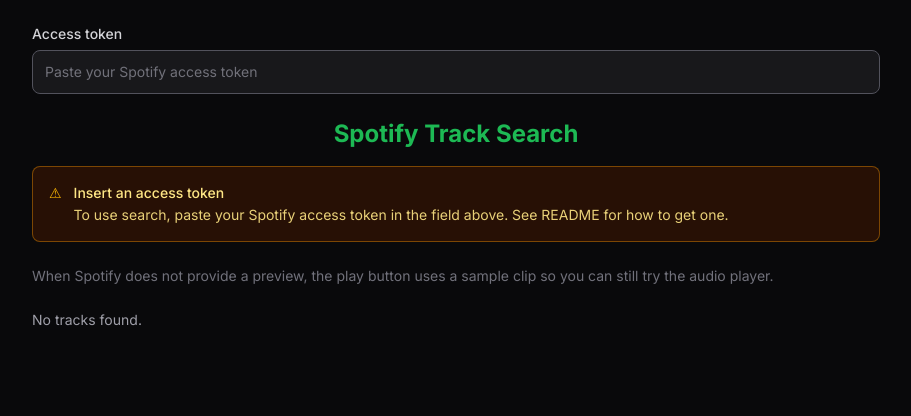
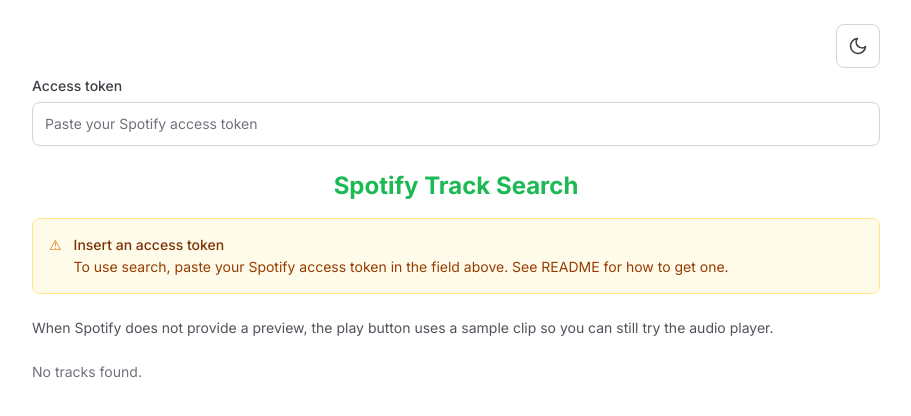
Before and after one commit to charlene1804/React-Spotify-client, a Next.js app: page / in a window 1280 px wide. Shown: the top 416 px of the page, without its empty margins (184-1095 px from the left). Built offline with nearby package versions, Linux system fonts and the light colour scheme.

Commit message:
light and dark mode

```diff
--- a/src/app/globals.css
+++ b/src/app/globals.css
@@ -1,4 +1,6 @@
 @import "tailwindcss";
+
+@custom-variant dark (&:where(.dark, .dark *));
 
 :root {
   --accent: #1DB954;
@@ -19,3 +21,24 @@ body {
 input::placeholder {
   color: rgb(113 113 122);
 }
+
+input:-webkit-autofill,
+input:-webkit-autofill:hover,
+input:-webkit-autofill:focus,
+input:-webkit-autofill:active {
+  -webkit-box-shadow: 0 0 0 30px white inset;
+  box-shadow: 0 0 0 30px white inset;
+}
+
+.dark input {
+  color: rgb(244 244 245);
+}
+
+.dark input:-webkit-autofill,
+.dark input:-webkit-autofill:hover,
+.dark input:-webkit-autofill:focus,
+.dark input:-webkit-autofill:active {
+  -webkit-box-shadow: 0 0 0 30px rgb(39 39 42) inset;
+  box-shadow: 0 0 0 30px rgb(39 39 42) inset;
+  -webkit-text-fill-color: rgb(244 244 245);
+}
--- a/src/app/home-client.tsx
+++ b/src/app/home-client.tsx
@@ -6,6 +6,7 @@ import { fetchTracks } from "@/lib/spotify";
 import TokenInput from "@/components/TokenInput";
 import Search from "@/components/Search";
 import TrackResults from "@/components/TrackResults";
+import ThemeToggle from "@/components/ThemeToggle";
 
 export default function HomeClient() {
   const { accessToken, setAccessToken, searchTerm, setSearchTerm } = useApp();
@@ -17,6 +18,9 @@ export default function HomeClient() {
 
   return (
     <main className="min-h-screen px-4 py-5 sm:px-6 sm:py-6 md:max-w-4xl md:mx-auto">
+      <div className="flex justify-end mb-2">
+        <ThemeToggle />
+      </div>
       <div className="space-y-4 sm:space-y-6">
         <TokenInput accessToken={accessToken} setAccessToken={setAccessToken} />
         <Search
@@ -25,7 +29,7 @@ export default function HomeClient() {
           setSearchTerm={setSearchTerm}
           isLoading={isLoading}
         />
-        <p className="text-xs text-zinc-500 sm:text-sm">
+        <p className="text-xs text-zinc-600 sm:text-sm dark:text-zinc-400">
           When Spotify does not provide a preview, the play button uses a sample
           clip so you can still try the audio player.
         </p>
--- a/src/app/layout.tsx
+++ b/src/app/layout.tsx
@@ -16,8 +16,8 @@ export default function RootLayout({
   children: React.ReactNode;
 }>) {
   return (
-    <html lang="en" className="dark">
-      <body className={`${inter.variable} font-sans antialiased bg-zinc-950 text-zinc-100 min-h-screen`}>
+    <html lang="en">
+      <body className={`${inter.variable} font-sans antialiased min-h-screen`}>
         <Providers>{children}</Providers>
       </body>
     </html>
--- a/src/app/providers.tsx
+++ b/src/app/providers.tsx
@@ -1,7 +1,30 @@
 "use client";
 
 import { QueryClient, QueryClientProvider } from "@tanstack/react-query";
-import { createContext, useContext, useState } from "react";
+import { createContext, useContext, useEffect, useState } from "react";
+
+const THEME_KEY = "theme";
+
+function getInitialTheme(): "light" | "dark" {
+  if (typeof window === "undefined") return "dark";
+  const stored = localStorage.getItem(THEME_KEY) as "light" | "dark" | null;
+  if (stored === "light" || stored === "dark") return stored;
+  if (typeof window.matchMedia !== "function") return "light";
+  return window.matchMedia("(prefers-color-scheme: dark)").matches ? "dark" : "light";
+}
+
+type ThemeContextValue = {
+  theme: "light" | "dark";
+  setTheme: (theme: "light" | "dark") => void;
+};
+
+const ThemeContext = createContext<ThemeContextValue | null>(null);
+
+export function useTheme() {
+  const ctx = useContext(ThemeContext);
+  if (!ctx) throw new Error("useTheme must be used within Providers");
+  return ctx;
+}
 
 type AppContextValue = {
   accessToken: string;
@@ -27,18 +50,44 @@ const queryClient = new QueryClient({
 });
 
 export function Providers({ children }: { children: React.ReactNode }) {
+  const [theme, setThemeState] = useState<"light" | "dark">("dark");
+  const [mounted, setMounted] = useState(false);
+
+  useEffect(() => {
+    setThemeState(getInitialTheme());
+    setMounted(true);
+  }, []);
+
+  useEffect(() => {
+    if (!mounted) return;
+    localStorage.setItem(THEME_KEY, theme);
+  }, [mounted, theme]);
+
+  const setTheme = (next: "light" | "dark") => setThemeState(next);
+
   const [accessToken, setAccessToken] = useState("");
   const [searchTerm, setSearchTerm] = useState("");
-  const value: AppContextValue = {
+  const appValue: AppContextValue = {
     accessToken,
     setAccessToken,
     searchTerm,
     setSearchTerm,
   };
+  const themeValue: ThemeContextValue = { theme, setTheme };
+
+  const showDark =
+    mounted && theme === "dark";
+  const wrapperClass = showDark
+    ? "dark min-h-screen bg-zinc-900 text-zinc-200"
+    : "min-h-screen bg-white text-zinc-900";
 
   return (
     <QueryClientProvider client={queryClient}>
-      <AppContext.Provider value={value}>{children}</AppContext.Provider>
+      <ThemeContext.Provider value={themeValue}>
+        <div className={wrapperClass}>
+          <AppContext.Provider value={appValue}>{children}</AppContext.Provider>
+        </div>
+      </ThemeContext.Provider>
     </QueryClientProvider>
   );
 }
--- a/src/components/Search.tsx
+++ b/src/components/Search.tsx
@@ -24,15 +24,15 @@ export default function Search({
       </div>
       {!hasToken && (
         <div
-          className="flex gap-3 rounded-lg border border-amber-500/40 bg-amber-950/50 p-3 text-sm text-amber-200 sm:p-4"
+          className="flex gap-3 rounded-lg border border-amber-200 bg-amber-50 p-3 text-sm text-amber-900 sm:p-4 dark:border-amber-500/40 dark:bg-amber-950/50 dark:text-amber-200"
           role="status"
         >
-          <span aria-hidden className="shrink-0 text-amber-400">
+          <span aria-hidden className="shrink-0 text-amber-600 dark:text-amber-400">
             ⚠
           </span>
           <div className="min-w-0">
             <p className="font-medium">Insert an access token</p>
-            <p className="mt-0.5 text-amber-200/90">
+            <p className="mt-0.5 text-amber-800 dark:text-amber-200/90">
               To use search, paste your Spotify access token in the field above.
               See README for how to get one.
             </p>
@@ -44,7 +44,7 @@ export default function Search({
           onSubmit={(e) => e.preventDefault()}
           className="flex flex-col gap-2"
         >
-          <label htmlFor="search" className="block text-sm font-medium text-zinc-300">
+          <label htmlFor="search" className="block text-sm font-medium text-zinc-700 dark:text-zinc-300">
             Search for a track
           </label>
           <input
@@ -53,11 +53,11 @@ export default function Search({
             value={searchTerm}
             onChange={(e) => setSearchTerm(e.target.value)}
             placeholder="Search for a track"
-            className="w-full min-h-[44px] rounded-lg border border-zinc-600 bg-zinc-900 px-3 py-3 text-base text-zinc-100 placeholder:text-zinc-500 focus:border-[#1DB954] focus:outline-none focus:ring-1 focus:ring-[#1DB954] sm:py-2 sm:text-sm"
+            className="w-full min-h-[44px] rounded-lg border border-zinc-300 bg-white px-3 py-3 text-base text-zinc-900 placeholder:text-zinc-500 focus:border-[#1DB954] focus:outline-none focus:ring-1 focus:ring-[#1DB954] dark:border-zinc-600 dark:bg-zinc-800 dark:text-zinc-100 sm:py-2 sm:text-sm"
             aria-busy={isLoading}
           />
           {isLoading && (
-            <p className="text-sm text-zinc-500" aria-live="polite">
+            <p className="text-sm text-zinc-500 dark:text-zinc-500" aria-live="polite">
               Loading…
             </p>
           )}
--- /dev/null
+++ b/src/components/ThemeToggle.tsx
@@ -0,0 +1,27 @@
+"use client";
+
+import { useTheme } from "@/app/providers";
+
+export default function ThemeToggle() {
+  const { theme, setTheme } = useTheme();
+
+  return (
+    <button
+      type="button"
+      onClick={() => setTheme(theme === "dark" ? "light" : "dark")}
+      className="inline-flex min-h-[44px] min-w-[44px] items-center justify-center rounded-lg border border-zinc-300 bg-white text-zinc-700 transition-colors hover:bg-zinc-50 dark:border-zinc-600 dark:bg-zinc-800 dark:text-zinc-200 dark:hover:bg-zinc-700"
+      aria-label={theme === "dark" ? "Switch to light theme" : "Switch to dark theme"}
+    >
+      {theme === "dark" ? (
+        <svg xmlns="http://www.w3.org/2000/svg" width="20" height="20" viewBox="0 0 24 24" fill="none" stroke="currentColor" strokeWidth="2" strokeLinecap="round" strokeLinejoin="round" aria-hidden>
+          <circle cx="12" cy="12" r="4" />
+          <path d="M12 2v2M12 20v2M4.93 4.93l1.41 1.41M17.66 17.66l1.41 1.41M2 12h2M20 12h2M6.34 17.66l-1.41 1.41M19.07 4.93l-1.41 1.41" />
+        </svg>
+      ) : (
+        <svg xmlns="http://www.w3.org/2000/svg" width="20" height="20" viewBox="0 0 24 24" fill="none" stroke="currentColor" strokeWidth="2" strokeLinecap="round" strokeLinejoin="round" aria-hidden>
+          <path d="M21 12.79A9 9 0 1 1 11.21 3 7 7 0 0 0 21 12.79z" />
+        </svg>
+      )}
+    </button>
+  );
+}
--- a/src/components/TokenInput.tsx
+++ b/src/components/TokenInput.tsx
@@ -11,7 +11,7 @@ export default function TokenInput({
 }: TokenInputProps) {
   return (
     <div>
-      <label htmlFor="token" className="block text-sm font-medium mb-1.5 text-zinc-300">
+      <label htmlFor="token" className="block text-sm font-medium mb-1.5 text-zinc-700 dark:text-zinc-300">
         Access token
       </label>
       <input
@@ -20,7 +20,7 @@ export default function TokenInput({
         value={accessToken}
         onChange={(e) => setAccessToken(e.target.value)}
         placeholder="Paste your Spotify access token"
-        className="w-full min-h-[44px] rounded-lg border border-zinc-600 bg-zinc-900 px-3 py-3 text-base text-zinc-100 placeholder:text-zinc-500 focus:border-[#1DB954] focus:outline-none focus:ring-1 focus:ring-[#1DB954] sm:py-2 sm:text-sm"
+        className="w-full min-h-[44px] rounded-lg border border-zinc-300 bg-white px-3 py-3 text-base text-zinc-900 placeholder:text-zinc-500 focus:border-[#1DB954] focus:outline-none focus:ring-1 focus:ring-[#1DB954] dark:border-zinc-600 dark:bg-zinc-800 dark:text-zinc-100 sm:py-2 sm:text-sm"
         aria-describedby="token-hint"
       />
       <p id="token-hint" className="sr-only">
--- a/src/components/TrackResults.tsx
+++ b/src/components/TrackResults.tsx
@@ -3,6 +3,7 @@
 import Image from "next/image";
 import type { SpotifyTrack } from "@/lib/spotify";
 import AudioPlayer from "./AudioPlayer";
+import { useTheme } from "@/app/providers";
 
 type TrackResultsProps = {
   tracks: SpotifyTrack[] | undefined;
@@ -17,9 +18,12 @@ export default function TrackResults({
   isError,
   error,
 }: TrackResultsProps) {
+  const { theme } = useTheme();
+  const isDark = theme === "dark";
+
   if (isLoading) {
     return (
-      <p className="text-sm text-zinc-400" aria-live="polite">
+      <p className={`text-sm ${isDark ? "text-zinc-400" : "text-zinc-500"}`} aria-live="polite">
         Loading…
       </p>
     );
@@ -27,7 +31,7 @@ export default function TrackResults({
 
   if (isError) {
     return (
-      <p className="text-sm text-red-400" role="alert">
+      <p className={`text-sm ${isDark ? "text-red-400" : "text-red-600"}`} role="alert">
         {error instanceof Error ? error.message : "Search failed"}
       </p>
     );
@@ -35,11 +39,19 @@ export default function TrackResults({
 
   if (!tracks || tracks.length === 0) {
     return (
-      <p className="text-sm text-zinc-400" aria-live="polite">
+      <p className={`text-sm ${isDark ? "text-zinc-400" : "text-zinc-500"}`} aria-live="polite">
         No tracks found.
       </p>
     );
   }
+
+  const cardClass = isDark
+    ? "rounded-xl border border-zinc-600 bg-zinc-800 p-3 shadow-none transition-[border-color,background-color] hover:border-zinc-500 hover:bg-zinc-700 sm:p-4"
+    : "rounded-xl border border-zinc-200 bg-white p-3 shadow-md transition-[border-color,background-color] hover:border-zinc-300 hover:bg-zinc-50 sm:p-4";
+  const imagePlaceholderClass = isDark ? "bg-zinc-700" : "bg-zinc-100";
+  const titleClass = isDark ? "text-zinc-100" : "text-zinc-900";
+  const artistClass = isDark ? "text-zinc-400" : "text-zinc-600";
+  const sampleClass = isDark ? "text-zinc-500" : "text-zinc-500";
 
   return (
     <ul
@@ -47,11 +59,8 @@ export default function TrackResults({
       aria-label="Search results"
     >
       {tracks.map((track) => (
-        <li
-          key={track.id}
-          className="rounded-xl border border-zinc-800 bg-zinc-900/80 p-3 shadow-lg transition-[border-color,background-color] hover:border-zinc-700 hover:bg-zinc-800/80 sm:p-4"
-        >
-          <div className="aspect-square w-full overflow-hidden rounded-lg bg-zinc-800">
+        <li key={track.id} className={cardClass}>
+          <div className={`aspect-square w-full overflow-hidden rounded-lg ${imagePlaceholderClass}`}>
             {track.album.images?.[0]?.url ? (
               <Image
                 src={track.album.images[0].url}
@@ -62,15 +71,15 @@ export default function TrackResults({
                 unoptimized
               />
             ) : (
-              <span className="flex h-full items-center justify-center text-zinc-400 text-xs">
+              <span className={`flex h-full items-center justify-center text-xs ${isDark ? "text-zinc-400" : "text-zinc-500"}`}>
                 No image
               </span>
             )}
           </div>
-          <p className="mt-2 font-medium text-zinc-100 truncate text-sm sm:text-base" title={track.name}>
+          <p className={`mt-2 font-medium truncate text-sm sm:text-base ${titleClass}`} title={track.name}>
             {track.name}
           </p>
-          <p className="text-xs text-zinc-500 truncate sm:text-sm">
+          <p className={`text-xs truncate sm:text-sm ${artistClass}`}>
             {track.artists[0]?.name ?? "—"}
           </p>
           <div className="mt-2 flex flex-wrap items-center gap-x-2 gap-y-1">
@@ -79,7 +88,7 @@ export default function TrackResults({
             ) : (
               <>
                 <AudioPlayer url="/sample.m4a" />
-                <span className="text-xs text-zinc-500">(sample — preview unavailable)</span>
+                <span className={`text-xs ${sampleClass}`}>(sample — preview unavailable)</span>
                 {track.external_urls?.spotify && (
                   <a
                     href={track.external_urls.spotify}
```
